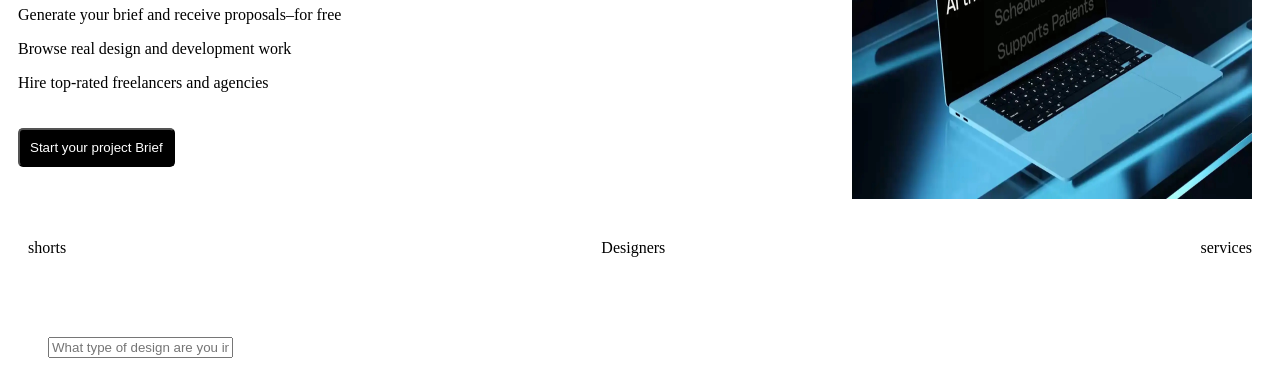
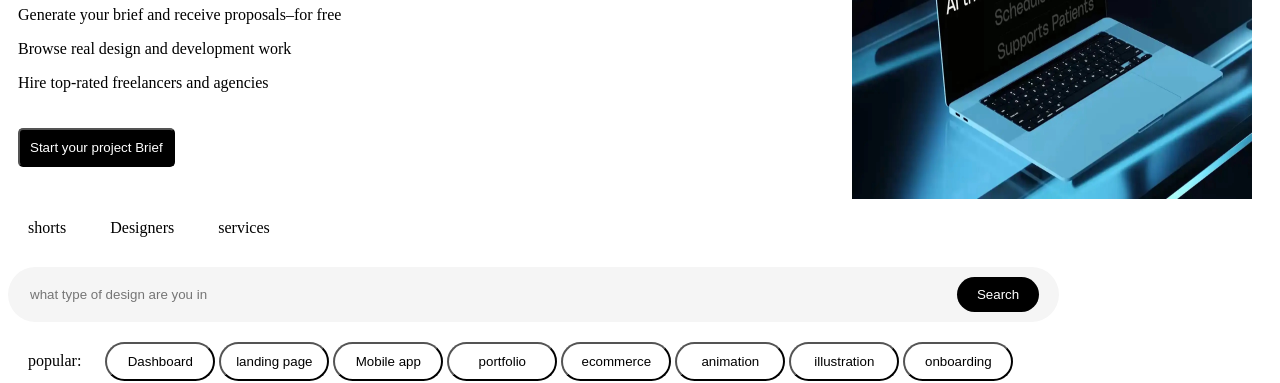
Before and after one commit to serikiabdullaholanrewaju-code/Dribble, a plain HTML site: page index.html in a window 1280 px wide. Shown: the part 429-812 px from the top of the page. Drawn offline with Linux system fonts and the light colour scheme.

Commit message:
uptated some button and the search bar and added button with it

```diff
--- a/index.html
+++ b/index.html
@@ -5,12 +5,13 @@
     <meta name="viewport" content="width=device-width, initial-scale=1.0">
     <title>Dribble</title>
     <style>
-
         header {
             color: white;
             justify-content: space-between;
             display: flex;
             align-items: center;
+            gap: 30px;
+
 
         }
         .nav {
@@ -41,6 +42,8 @@
             margin: 20px;
             color: black;
             text-decoration: none;
+            gap: 10px;
+            align-items: center;
 
         }
         form {
@@ -54,10 +57,12 @@
         .info {
             margin-top: 20px;
             padding: 10px;
-            border-radius: 5px;
             cursor: pointer;
             background-color: white;
             justify-content: space-between;
+            gap: 30px;
+            width: 110px;
+            border-radius: 30px;
 
         }
         img {
@@ -103,6 +108,29 @@
     border-radius: 40px;
     background-color: transparent;
 }
+.input{
+    width: 80%;
+    margin-top: 30px;
+    border-radius: 70px;
+    border: none;
+    padding: 10px 20px;
+    justify-content: space-between;
+    background-color: #f5f5f5;
+    display: flex;
+
+}
+input{
+    width: auto;
+    border: none;
+    background-color: transparent;
+}
+.search{
+    background-color: black;
+    color: white;
+    border: none;
+    padding: 10px 20px;
+    border-radius: 70px;
+}
     </style>
 </head>
 <body>
@@ -133,27 +161,24 @@
             <p>Hire top-rated freelancers and agencies</p>
             <button class="start">Start your project Brief</button>
                 </div>
+
                 <div class="container">
                     <div class="right">
                         <img src="./image/5df9885dff73059369b6e0e6d6a4620c.jpeg" alt="">
                     </div>
-
                 </div>
 
             </div>
-</div>
-<div>
-    <header>
-        <a href="">shorts</a>
+        </div>
+         <a href="">shorts</a>
         <a  href="">Designers</a>
         <a href="">services</a>
-    </header>
 </div>
-<div>
-    <form action="" method="post">
-      <input type="text" placeholder="What type of design are you interested in?">
-    </form>
+<div class="input">
+    <input type="text" placeholder="what type of design are you intrested in">
+    <button class="search">Search</button>
 </div>
+
 <div>
     <a href="">popular:</a>
     <button class="info">Dashboard</button>
@@ -164,6 +189,9 @@
     <button class="info">animation</button>
     <button class="info">illustration</button>
     <button class="info">onboarding</button>
+
+
+
 </div>
 <div flex class="container">
     <img src="./image/09b7c11b2cc61904d27abc53a2dd0b45.jpeg" alt="">
```
